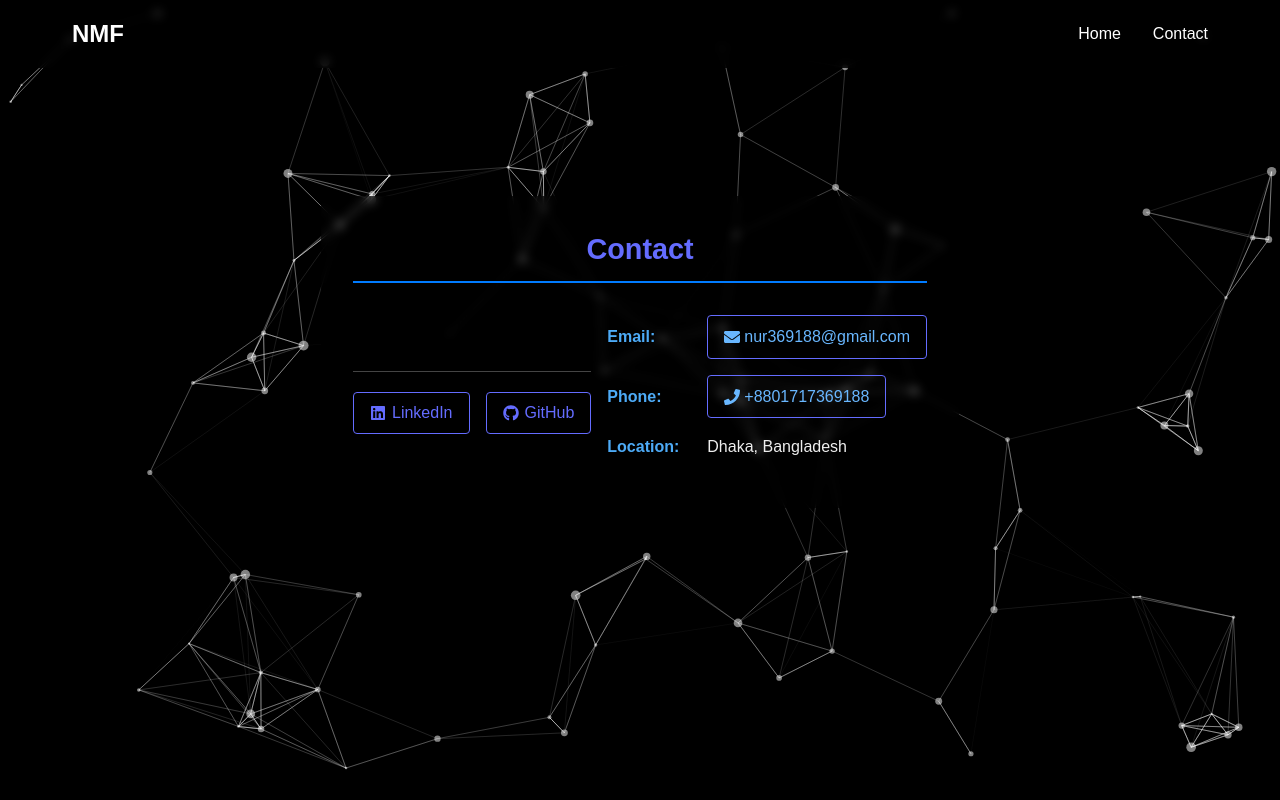
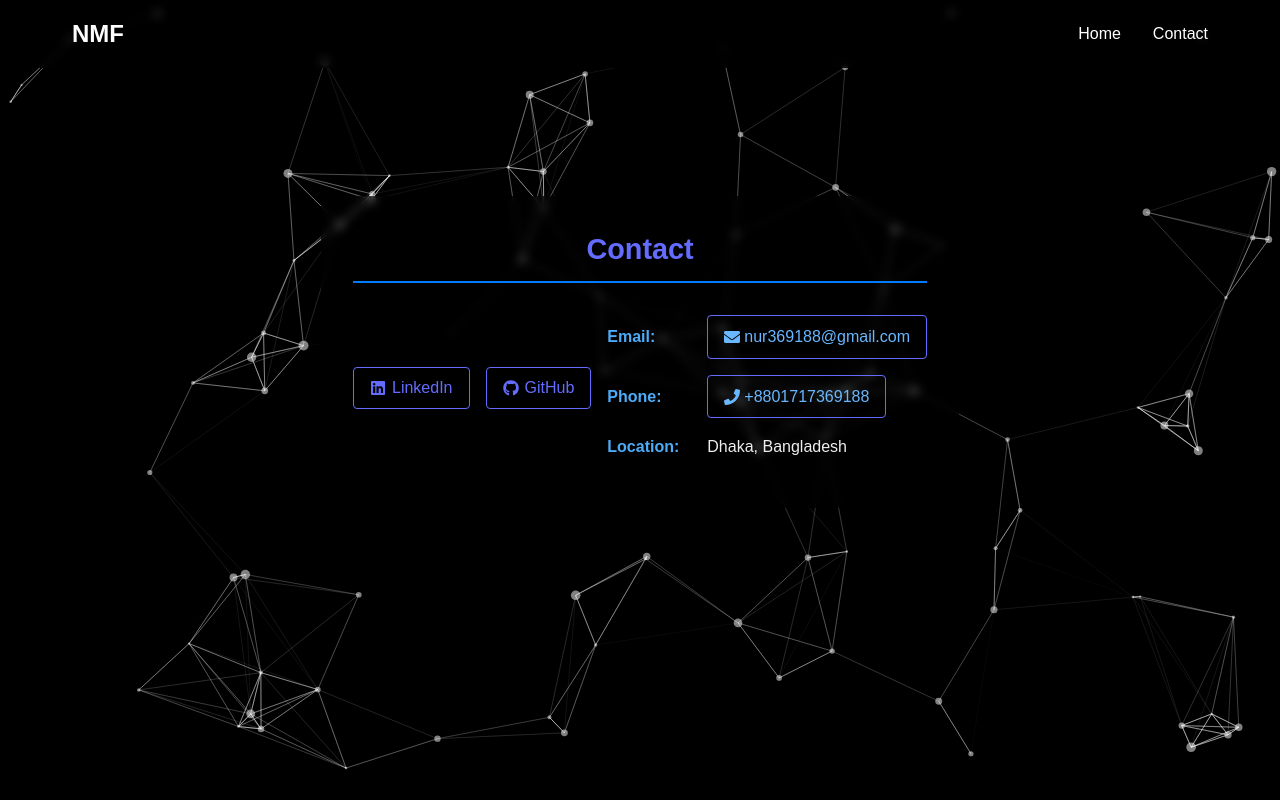
Before and after one commit to nurfarazi/personal-webpage, a React (Vite) app: page /contact in a window 1280 px wide. Built offline with nearby package versions, Linux system fonts and the light colour scheme.

Commit message:
style: update social links in Contact component for improved layout and spacing

```diff
--- a/src/pages/Contact.tsx
+++ b/src/pages/Contact.tsx
@@ -8,7 +8,10 @@ const Contact = () => {
         <section className="section contact">
           <h2>Contact</h2>
           <div className="contact-info">
-            <div className="social-links">
+            <div
+              className="social-links"
+              style={{ borderTop: 'none', paddingTop: 0, marginTop: 0 }}
+            >
               <a
                 href="https://www.linkedin.com/in/nurfarazi/"
                 target="_blank"
```
